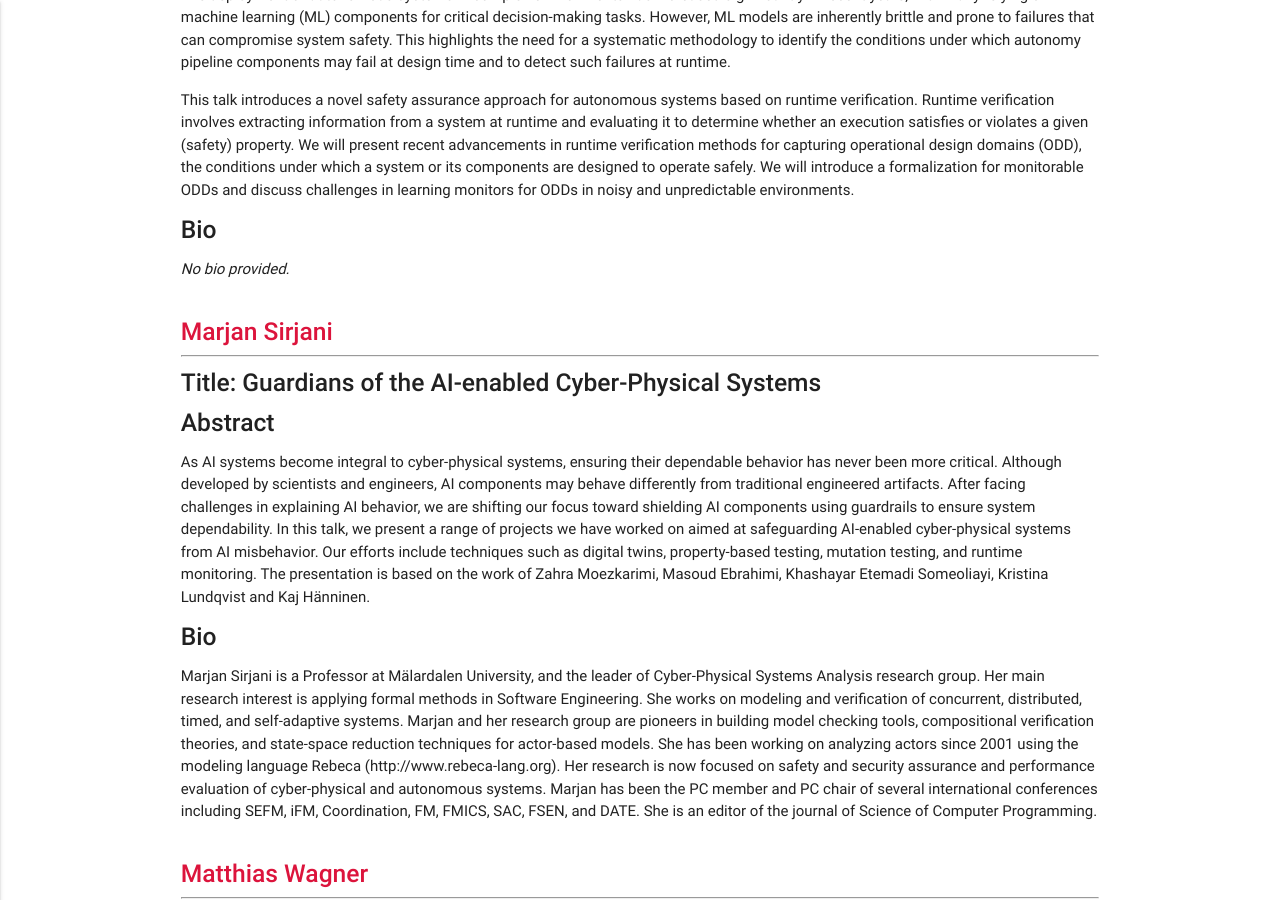
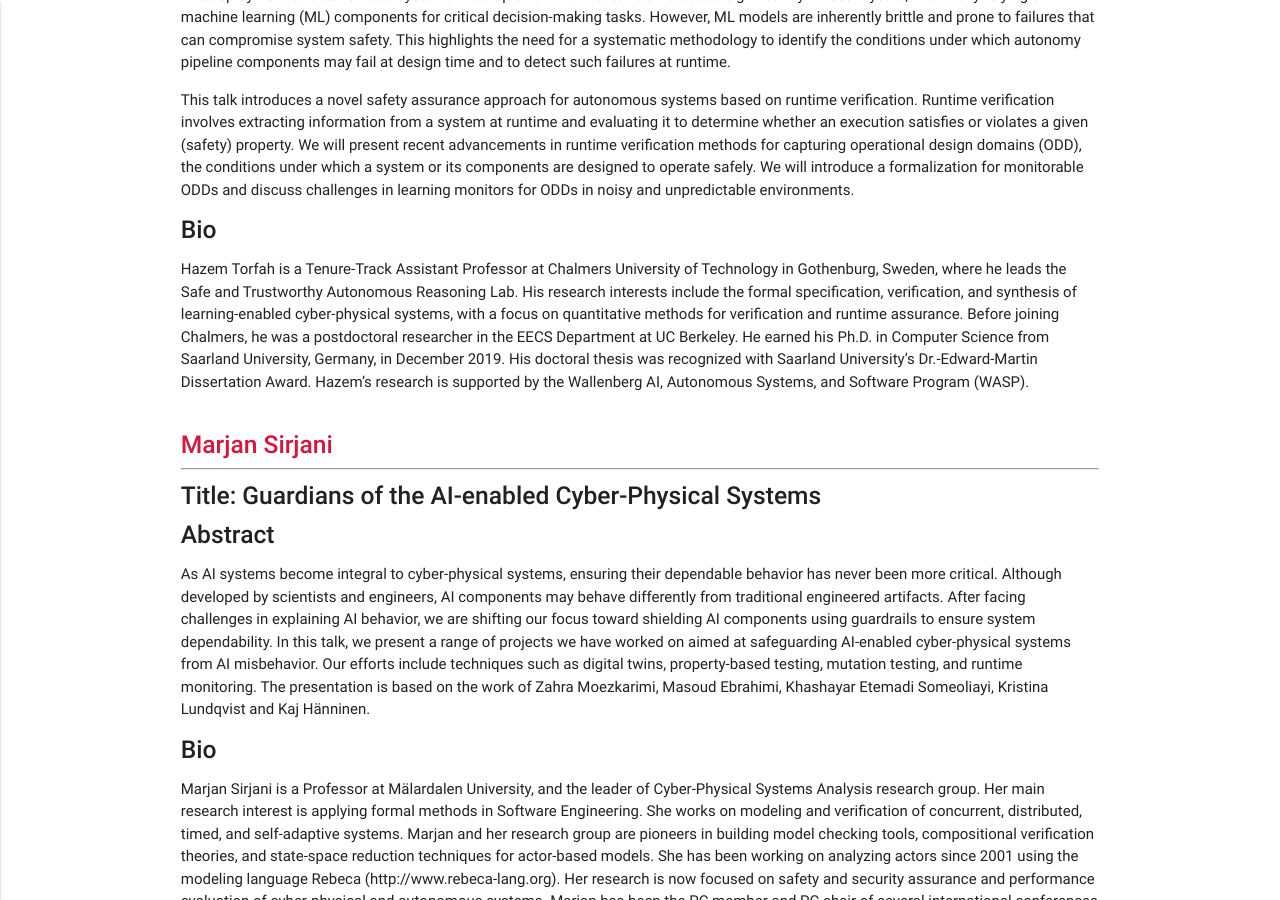
Before and after one commit to rebeca-lang/rebeca-lang.github.io, a Jekyll site: the page built from events/TrustCPS-AI.md, in a window 1280 px wide and 900 px high, scrolled down 3578 px. Built offline with Jekyll 4.4.1, drawn with Linux system fonts in a browser that asks for light colours; some of the changed text lies outside the part shown.

Commit message:
Update TrustCPS-AI.md
Update Bios

```diff
--- a/events/TrustCPS-AI.md
+++ b/events/TrustCPS-AI.md
@@ -106,7 +106,7 @@ The deployment of autonomous systems in complex environments has increased signi
 This talk introduces a novel safety assurance approach for autonomous systems based on runtime verification. Runtime verification involves extracting information from a system at runtime and evaluating it to determine whether an execution satisfies or violates a given (safety) property. We will present recent advancements in runtime verification methods for capturing operational design domains (ODD), the conditions under which a system or its components are designed to operate safely. We will introduce a formalization for monitorable ODDs and discuss challenges in learning monitors for ODDs in noisy and unpredictable environments.
 
 ##### **Bio**
-*No bio provided.*
+Hazem Torfah is a Tenure-Track Assistant Professor at Chalmers University of Technology in Gothenburg, Sweden, where he leads the Safe and Trustworthy Autonomous Reasoning Lab. His research interests include the formal specification, verification, and synthesis of learning-enabled cyber-physical systems, with a focus on quantitative methods for verification and runtime assurance. Before joining Chalmers, he was a postdoctoral researcher in the EECS Department at UC Berkeley. He earned his Ph.D. in Computer Science from Saarland University, Germany, in December 2019. His doctoral thesis was recognized with Saarland University’s Dr.-Edward-Martin Dissertation Award. Hazem’s research is supported by the Wallenberg AI, Autonomous Systems, and Software Program (WASP).
 <br>
 
 ##### **<span style="color: crimson;">Marjan Sirjani</span>**
@@ -147,7 +147,8 @@ The presentation will address three major dimensions of AI trustworthiness:
 By synthesizing theoretical insights with practical industrial applications, the talk will provide a proposal for developing AI technologies that are not just innovative, but also reliable and responsible.
 
 ##### **Bio**
-*No bio provided.*
+Dr. Shiva Sander Tavallaey is a Senior Principal Scientist in applied analytics and AI-Lead for ABB Sweden. Her academic credentials include a Master of Science in Mechanical Engineering from Chalmers University of Technology (CTH) and a PhD in Sound and Vibration/Technical Acoustics from the Royal Institute of Technology (KTH) in Sweden.
+Since joining ABB Corporate Research in Västerås, Sweden in January 2001, Dr. Tavallaey has served in both management and specialist roles. Her expertise has been recognized in academia as well, and since 2015, she has held an adjunct professorship at KTH's Division of Engineering Mechanics within the Marcus Wallenberg Laboratory for Sound and Vibration.
 <br>
 
 ##### **<span style="color: crimson;">Claire Pagetti</span>**
```
